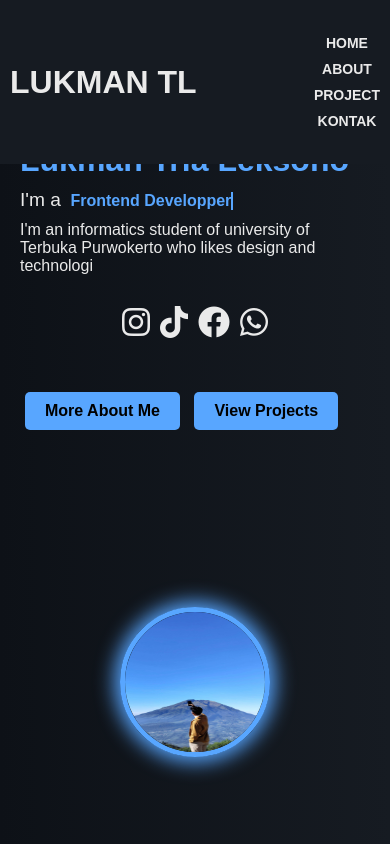
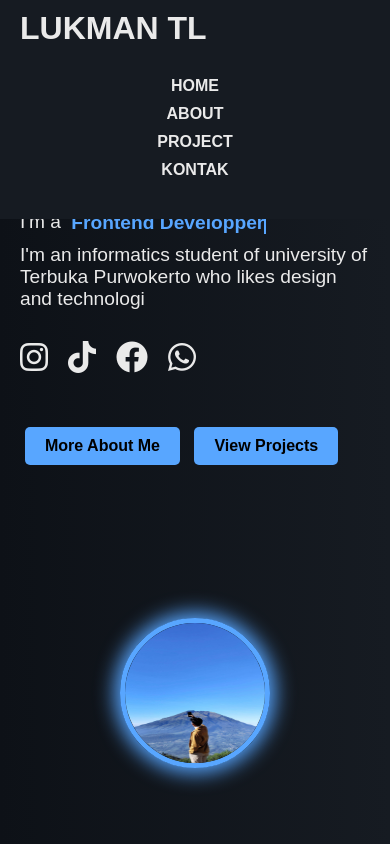
Before and after one commit to lukmantrialeksono/Portofolio, a plain HTML site: page index.html in a window 390 px wide. Shown: the top 844 px of the page. Drawn offline with Linux system fonts and the light colour scheme; a script that the page names is missing.

Commit message:
Add files via upload

```diff
--- a/style.css
+++ b/style.css
@@ -37,12 +37,13 @@ nav ul {
     display: flex;
     justify-content: center;
     list-style: none;
-    padding: 0;
-    margin: 0;
+    padding: 10px 20px;
+    gap: 20px;
 }
 
 .nav-button {
     margin: 0 15px;
+
 }
 
 .nav-button {
@@ -294,69 +295,43 @@ footer {
     50% { border-color: #58a6ff; }
 }
 
-/* Media Query untuk Tampilan Mobile */
 @media (max-width: 768px) {
-    /* Header Navigation */
+    header {
+        flex-direction: column;
+        padding: 10px;
+    }
+
     nav ul {
         flex-direction: column;
-        align-items: center;
-    }
-    .nav-button {
-        margin: 5px 0;
-        font-size: 14px;
+        gap: 10px;
     }
 
-    /* Hero Section */
     .hero {
         flex-direction: column;
         text-align: center;
         padding: 20px;
     }
-    .hero-content {
-        margin-top: 20px;
-    }
+
     .hero-content h1 {
         font-size: 2rem;
     }
-    .hero-content p {
-        font-size: 1rem;
-    }
-    .social-icons {
-        justify-content: center;
-        gap: 10px;
-    }
 
-    /* Profile Picture */
     .profile-pic img {
         width: 150px;
         height: 150px;
     }
 
-    /* About Section */
     .about {
-        height: auto;
-        padding: 20px;
-        background-attachment: scroll; /* Hapus fixed untuk mobile */
-    }
-    .tentang {
         padding: 20px;
     }
 
-    /* Project Section */
     .project-grid {
         flex-direction: column;
         gap: 1em;
     }
+
     .project {
-        max-width: 100%;
+        width: 90%;
         margin: 0 auto;
     }
-
-    /* Contact Form */
-    form {
-        padding: 10px;
-    }
-    form label, form input, form textarea, form button {
-        font-size: 14px;
-    }
 }
```
